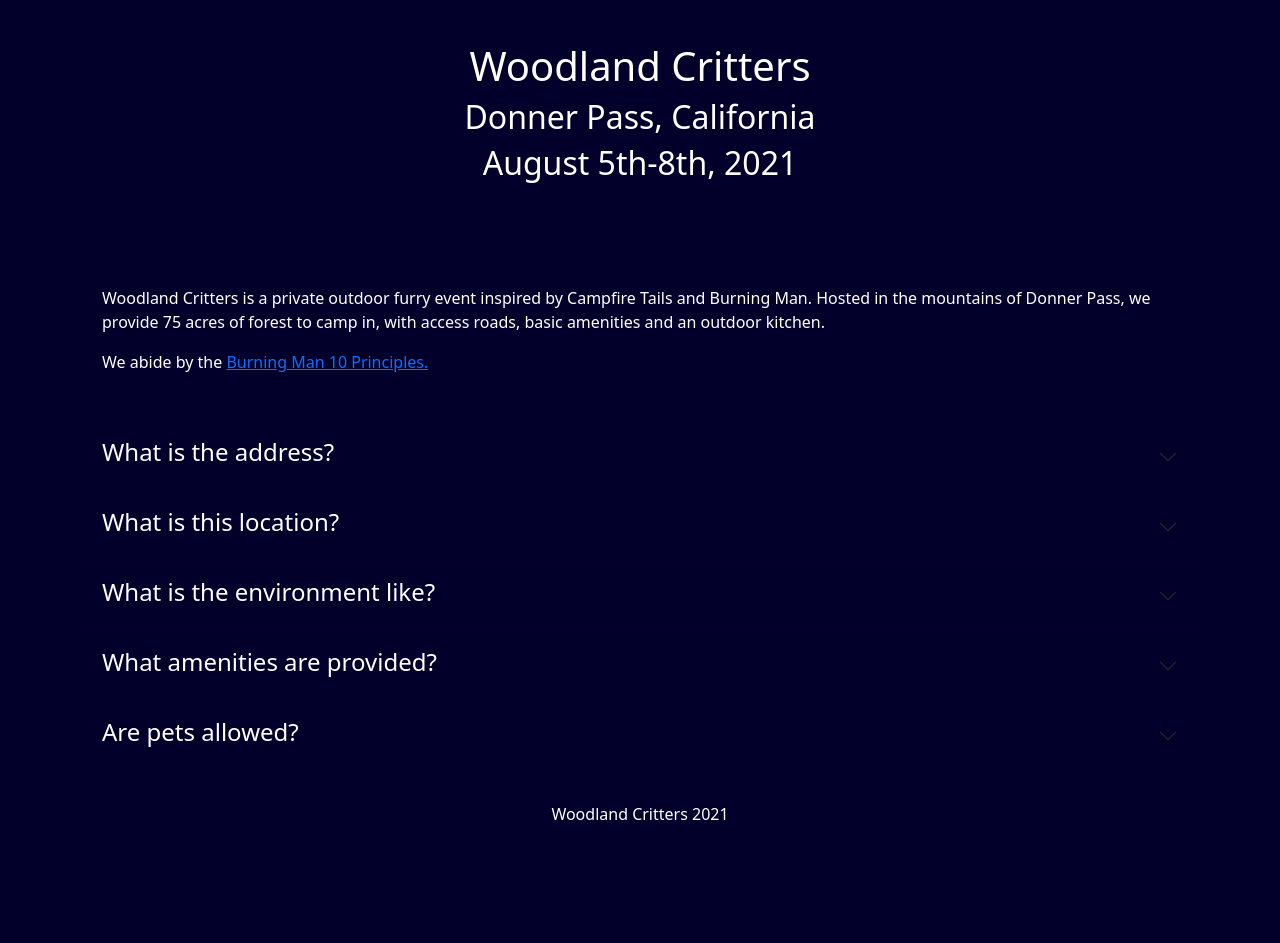
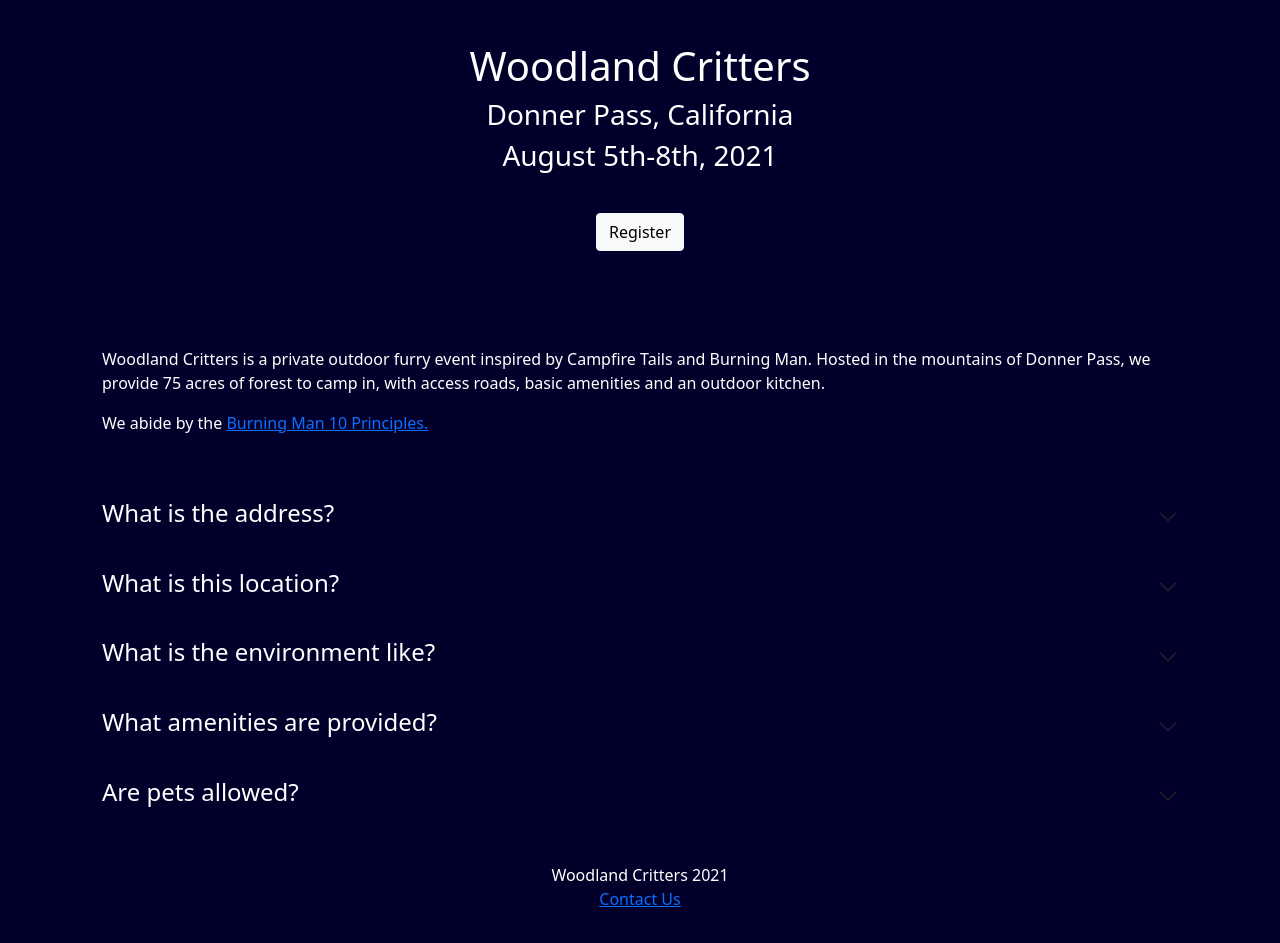
Before and after one commit to dooks/wc-app, a React (Create React App) app: page / in a window 1280 px wide. Shown: the part 120-1063 px from the top of the page. Before the commit the page ends 978 px from the top, so only its background shows below. Built offline with nearby package versions, Linux system fonts and the light colour scheme.

Commit message:
CSS updates, correctly link to hosted map

```diff
--- a/src/App.jsx
+++ b/src/App.jsx
@@ -19,7 +19,7 @@
 
       <Tab.Content>
         <Tab.Pane eventKey="home">
-          <Home />
+          <Home selectKey={(ev) => setActiveKey(ev)} />
           <Faq />
         </Tab.Pane>
 
--- a/src/Footer/Footer.jsx
+++ b/src/Footer/Footer.jsx
@@ -5,8 +5,13 @@
 const Footer = () => {
   const currentYear = new Date().getFullYear().toString();
   return <div className={styles.footer}>
-    <span>Woodland Critters</span>
-    <span> {currentYear}</span>
+    <div>
+      <span>Woodland Critters</span>
+      <span> {currentYear}</span>
+    </div>
+    <div>
+      <a href="mailto:info@woodlandcritters.net">Contact Us</a>
+    </div>
   </div>;
 };
 
--- a/src/Home/Home.jsx
+++ b/src/Home/Home.jsx
@@ -1,14 +1,21 @@
 import * as React from "react";
 import styles from "./Home.module.css";
 
+import Button from "react-bootstrap/Button";
 import classnames from "classnames";
 
-const Home = () => {
+const Home = (props) => {
   return <>
     <div className={classnames("heroContainer firewatchBg", styles.hero)}>
       <h1>Woodland Critters</h1>
-      <h2>Donner Pass, California</h2>
-      <h2>August 5th-8th, 2021</h2>
+      <h3>Donner Pass, California</h3>
+      <h3>August 5th-8th, 2021</h3>
+      <Button
+        style={{ "margin-top": "32px" }}
+        variant="light"
+        onClick={() => props.selectKey("register")}>
+        Register
+      </Button>
     </div>
 
     <div className={classnames("container", styles.description)}>
--- a/src/Navigation/Navigation.jsx
+++ b/src/Navigation/Navigation.jsx
@@ -7,7 +7,7 @@
 import styles from "./Navigation.module.css";
 import wcLogo from "../assets/wc-logo.svg";
 
-const mapUrl = "https://i.imgur.com/YPVGp1E.jpg";
+import mapUrl from "../assets/wc-map.jpeg";
 const donateUrl = "https://paypal.me/pools/c/8AoF9rrqIb";
 
 const Navigation = (props) => {
@@ -19,7 +19,13 @@
     fixed="top">
   <Container>
     <Navbar.Brand>
-      {<img alt="Home" width="30" height="30" src={wcLogo} />}
+      {<img
+        onClick={() => props.selectKey("home")}
+        alt="Home"
+        width="30"
+        height="30"
+        src={wcLogo}
+      />}
     </Navbar.Brand>
     <Navbar.Toggle aria-controls="responsive-navbar-nav" />
       <Navbar.Collapse id="responsive-navbar-nav">
```
